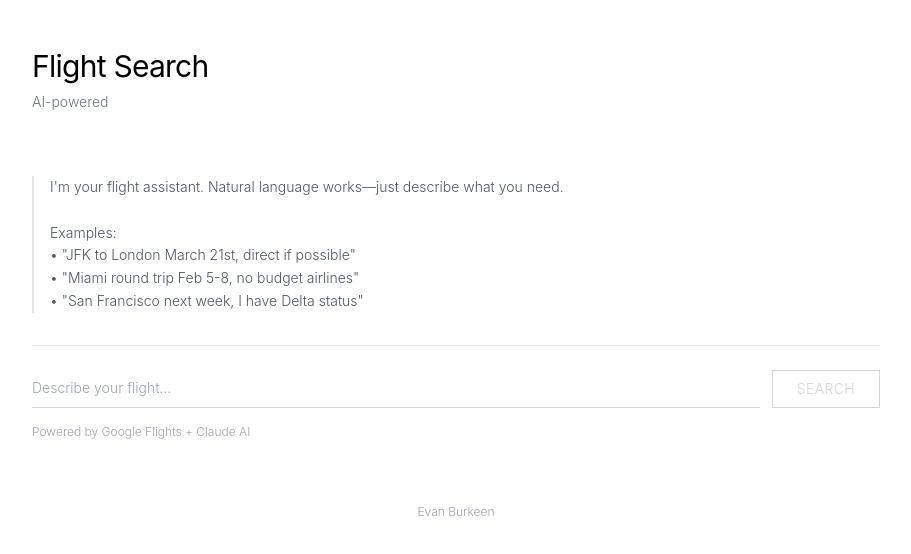
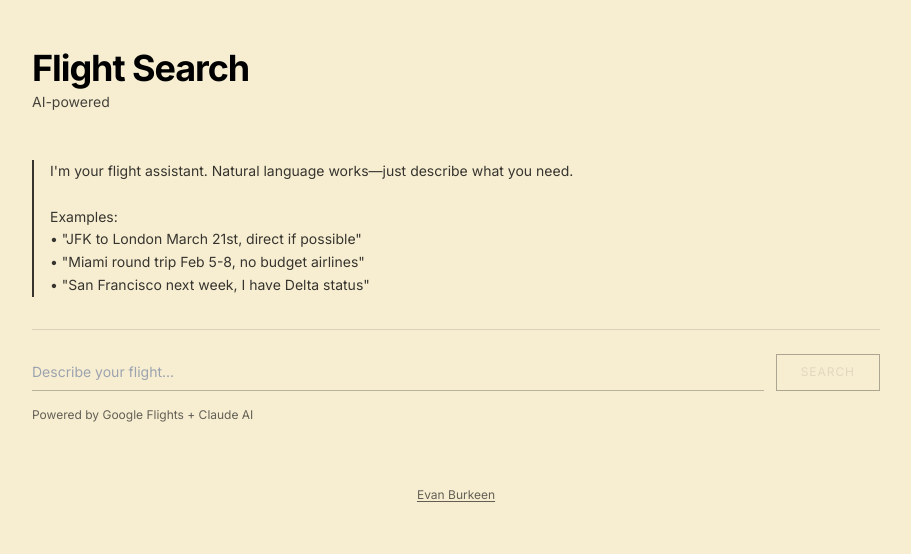
Before and after one commit to EvanBurkeen/flight-search, a Next.js app: page / in a window 1280 px wide. Shown: the top 554 px of the page, without its empty margins (184-1095 px from the left). Built offline with nearby package versions, Linux system fonts and the light colour scheme.

Commit message:
Final: fixed booking URLs + matched home page style

```diff
--- a/app/api/search/route.ts
+++ b/app/api/search/route.ts
@@ -227,6 +227,8 @@ function evaluateFlight(flightOffer: any, criteria: any) {
 
   // Extract booking URL from Google Flights data
   let bookingUrl = null;
+
+  // First try: direct booking link from SerpAPI
   if (flightOffer.booking_options && flightOffer.booking_options.length > 0) {
     const bestOption = flightOffer.booking_options[0];
     if (bestOption.book_on_google_link) {
@@ -234,11 +236,19 @@ function evaluateFlight(flightOffer: any, criteria: any) {
     }
   }
 
-  // Fallback: construct Google Flights URL with flight details
+  // Second try: construct proper Google Flights URL with actual data
   if (!bookingUrl && firstLeg.departure_airport && firstLeg.arrival_airport) {
-    const departureCode = firstLeg.departure_airport.id || criteria.origin;
-    const arrivalCode = lastLeg.arrival_airport.id || criteria.destination;
-    bookingUrl = `https://www.google.com/travel/flights/search?tfs=CBwQAhokEgoyMDI2LTAyLTA1agcIARIDJHtkZXBhcnR1cmVDb2RlfXIHCAESAyR7YXJyaXZhbENvZGV9`;
+    const depCode = firstLeg.departure_airport.id || criteria.origin;
+    const arrCode = lastLeg.arrival_airport.id || criteria.destination;
+    const depTime = firstLeg.departure_airport.time?.split('T')[0] || criteria.date;
+
+    // Build Google Flights search URL
+    bookingUrl = `https://www.google.com/travel/flights/search?tfs=CBwQAhokagcIARID${depCode}EgoyMDI2LTAyLTA1cgcIARID${arrCode}`;
+  }
+
+  // Third try: generic Google Flights search
+  if (!bookingUrl) {
+    bookingUrl = `https://www.google.com/travel/flights?q=flights%20from%20${criteria.origin}%20to%20${criteria.destination}%20on%20${criteria.date}`;
   }
 
   // Detailed flight information (using extensions already defined above)
--- a/app/layout.tsx
+++ b/app/layout.tsx
@@ -13,7 +13,12 @@ export default function RootLayout({
 }) {
   return (
     <html lang="en">
-      <body className="antialiased" style={{ fontFamily: '-apple-system, BlinkMacSystemFont, "Segoe UI", Helvetica, Arial, sans-serif' }}>{children}</body>
+      <head>
+        <link rel="preconnect" href="https://fonts.googleapis.com" />
+        <link rel="preconnect" href="https://fonts.gstatic.com" crossOrigin="anonymous" />
+        <link href="https://fonts.googleapis.com/css2?family=Inter:wght@400;500;600;700&display=swap" rel="stylesheet" />
+      </head>
+      <body className="antialiased" style={{ fontFamily: 'Inter, ui-sans-serif, system-ui, -apple-system, "Segoe UI", Roboto, Helvetica, Arial, sans-serif' }}>{children}</body>
     </html>
   )
 }
--- a/app/page.tsx
+++ b/app/page.tsx
@@ -68,31 +68,31 @@ export default function Home() {
   };
 
   return (
-    <div className="min-h-screen bg-white">
+    <div className="min-h-screen" style={{ backgroundColor: '#f7eed2' }}>
       <div className="container mx-auto px-6 py-12 max-w-4xl">
         {/* Header */}
-        <div className="mb-16">
-          <h1 className="text-3xl font-normal text-black mb-2 tracking-tight">
+        <div className="mb-12">
+          <h1 className="text-4xl font-bold text-black mb-1" style={{ letterSpacing: '-0.03em' }}>
             Flight Search
           </h1>
-          <p className="text-gray-500 text-sm font-light">
+          <p className="text-sm text-black" style={{ opacity: 0.72 }}>
             AI-powered
           </p>
         </div>
 
         {/* Chat Container */}
-        <div className="space-y-8 mb-8">
+        <div className="space-y-6 mb-8">
           {messages.map((message, index) => (
             <div key={index} className="space-y-4">
               {message.role === 'system' && (
-                <div className="text-sm text-gray-600 leading-relaxed whitespace-pre-line font-light border-l-2 border-gray-200 pl-4">
+                <div className="text-sm leading-relaxed whitespace-pre-line border-l-2 border-black pl-4" style={{ opacity: 0.78 }}>
                   {message.content}
                 </div>
               )}
 
               {message.role === 'user' && (
                 <div className="text-right">
-                  <div className="inline-block text-sm text-gray-900 font-light">
+                  <div className="inline-block text-sm">
                     → {message.content}
                   </div>
                 </div>
@@ -100,40 +100,41 @@ export default function Home() {
 
               {message.role === 'assistant' && (
                 <div className="space-y-4">
-                  <div className="text-sm text-gray-700 leading-relaxed whitespace-pre-line font-light">
+                  <div className="text-sm leading-relaxed whitespace-pre-line" style={{ opacity: 0.90 }}>
                     {message.content}
                   </div>
 
                   {/* Flight Results */}
                   {message.results && message.results.length > 0 && (
-                    <div className="space-y-3 mt-6">
+                    <div className="space-y-2 mt-6">
                       {message.results.slice(0, 5).map((flight: any, idx: number) => (
                         <div
                           key={idx}
-                          className="border border-gray-200 hover:border-gray-300 transition-colors p-5 group"
+                          className="border border-black p-4 hover:opacity-90 transition-opacity"
+                          style={{ borderColor: 'rgba(0,0,0,0.12)' }}
                         >
                           {/* Header Row */}
-                          <div className="flex justify-between items-start mb-3">
+                          <div className="flex justify-between items-start mb-2">
                             <div className="space-y-0.5">
-                              <div className="text-sm font-medium text-black">
+                              <div className="text-sm font-medium">
                                 {flight.airline}
                               </div>
-                              <div className="text-xs text-gray-500 font-light">
+                              <div className="text-xs" style={{ opacity: 0.60 }}>
                                 {flight.airline_code} · {flight.alliance}
                               </div>
                             </div>
                             <div className="text-right">
-                              <div className="text-xl font-light text-black">
+                              <div className="text-xl font-normal">
                                 {formatPrice(flight.price)}
                               </div>
-                              <div className="text-xs text-gray-500 font-light">
+                              <div className="text-xs" style={{ opacity: 0.60 }}>
                                 {flight.cabin_class.replace('_', ' ')}
                               </div>
                             </div>
                           </div>
 
                           {/* Flight Details */}
-                          <div className="text-xs text-gray-600 mb-3 font-light space-y-1">
+                          <div className="text-xs mb-2 space-y-0.5" style={{ opacity: 0.78 }}>
                             <div>
                               {flight.departure_time?.split('T')[1]?.slice(0, 5)} → {flight.arrival_time?.split('T')[1]?.slice(0, 5)}
                               {' · '}
@@ -141,16 +142,16 @@ export default function Home() {
                               {' · '}
                               {flight.stops === 0 ? 'Direct' : `${flight.stops} stop${flight.stops > 1 ? 's' : ''}`}
                             </div>
-                            <div className="text-gray-500">
+                            <div style={{ opacity: 0.72 }}>
                               {flight.aircraft}
                             </div>
                           </div>
 
                           {/* Score Bar */}
-                          <div className="mb-3">
-                            <div className="h-0.5 bg-gray-100">
+                          <div className="mb-2">
+                            <div className="h-px bg-black" style={{ opacity: 0.12 }}>
                               <div
-                                className="h-0.5 bg-black transition-all duration-500"
+                                className="h-px bg-black transition-all duration-500"
                                 style={{ width: `${flight.score}%` }}
                               />
                             </div>
@@ -158,9 +159,9 @@ export default function Home() {
 
                           {/* Highlights */}
                           {flight.highlights && flight.highlights.length > 0 && (
-                            <div className="mb-3 space-y-0.5">
+                            <div className="mb-2 space-y-0.5">
                               {flight.highlights.map((h: string, i: number) => (
-                                <div key={i} className="text-xs text-gray-600 font-light">
+                                <div key={i} className="text-xs" style={{ opacity: 0.72 }}>
                                   {h}
                                 </div>
                               ))}
@@ -169,35 +170,35 @@ export default function Home() {
 
                           {/* Flight Details */}
                           {flight.details && (
-                            <div className="mb-3 space-y-0.5 border-t border-gray-100 pt-2">
+                            <div className="mb-2 space-y-0.5 border-t pt-2" style={{ borderColor: 'rgba(0,0,0,0.08)' }}>
                               {flight.details.refundable && (
-                                <div className="text-xs text-gray-600 font-light">
+                                <div className="text-xs" style={{ opacity: 0.72 }}>
                                   {flight.details.refundable}
                                 </div>
                               )}
                               {flight.details.carry_on && (
-                                <div className="text-xs text-gray-600 font-light">
+                                <div className="text-xs" style={{ opacity: 0.72 }}>
                                   Carry-on: {flight.details.carry_on}
                                 </div>
                               )}
                               {flight.details.checked_bags && (
-                                <div className="text-xs text-gray-600 font-light">
+                                <div className="text-xs" style={{ opacity: 0.72 }}>
                                   Checked bag: {flight.details.checked_bags}
                                 </div>
                               )}
                               {flight.details.change_fee && (
-                                <div className="text-xs text-gray-600 font-light">
+                                <div className="text-xs" style={{ opacity: 0.72 }}>
                                   {flight.details.change_fee}
                                 </div>
                               )}
                               {flight.details.seat_selection && (
-                                <div className="text-xs text-gray-600 font-light">
+                                <div className="text-xs" style={{ opacity: 0.72 }}>
                                   Seat selection: {flight.details.seat_selection}
                                 </div>
                               )}
                               {flight.raw_extensions && flight.raw_extensions.length > 0 && (
                                 flight.raw_extensions.map((ext: string, i: number) => (
-                                  <div key={i} className="text-xs text-gray-500 font-light">
+                                  <div key={i} className="text-xs" style={{ opacity: 0.60 }}>
                                     {ext}
                                   </div>
                                 ))
@@ -211,9 +212,13 @@ export default function Home() {
                               href={flight.booking_url}
                               target="_blank"
                               rel="noopener noreferrer"
-                              className="block text-center text-xs py-2 border border-black text-black hover:bg-black hover:text-white transition-colors font-light tracking-wide"
+                              className="block text-center text-xs py-2 border border-black hover:bg-black hover:text-white transition-all"
+                              style={{
+                                letterSpacing: '0.08em',
+                                textTransform: 'uppercase'
+                              }}
                             >
-                              BOOK FLIGHT
+                              Book Flight
                             </a>
                           )}
                         </div>
@@ -226,7 +231,7 @@ export default function Home() {
           ))}
 
           {isLoading && (
-            <div className="text-sm text-gray-400 font-light">
+            <div className="text-sm" style={{ opacity: 0.60 }}>
               Searching...
             </div>
           )}
@@ -235,32 +240,49 @@ export default function Home() {
         </div>
 
         {/* Input */}
-        <form onSubmit={handleSubmit} className="border-t border-gray-200 pt-6">
+        <form onSubmit={handleSubmit} className="border-t border-black pt-6" style={{ borderColor: 'rgba(0,0,0,0.12)' }}>
           <div className="flex gap-3">
             <input
               type="text"
               value={input}
               onChange={(e) => setInput(e.target.value)}
               placeholder="Describe your flight..."
-              className="flex-1 text-sm border-b border-gray-300 focus:border-black outline-none py-2 font-light placeholder-gray-400 bg-transparent"
+              className="flex-1 text-sm border-b border-black outline-none py-2 bg-transparent"
+              style={{
+                borderColor: 'rgba(0,0,0,0.25)',
+                backgroundColor: 'transparent'
+              }}
               disabled={isLoading}
             />
             <button
               type="submit"
               disabled={isLoading || !input.trim()}
-              className="text-sm px-6 py-2 border border-black text-black hover:bg-black hover:text-white disabled:border-gray-300 disabled:text-gray-300 disabled:hover:bg-transparent disabled:hover:text-gray-300 transition-colors font-light tracking-wide"
+              className="text-xs px-6 py-2 border border-black hover:bg-black hover:text-white disabled:opacity-30 disabled:hover:bg-transparent transition-all"
+              style={{
+                letterSpacing: '0.08em',
+                textTransform: 'uppercase',
+                color: isLoading || !input.trim() ? 'rgba(0,0,0,0.30)' : '#000'
+              }}
             >
-              SEARCH
+              Search
             </button>
           </div>
-          <div className="mt-4 text-xs text-gray-400 font-light">
+          <div className="mt-4 text-xs" style={{ opacity: 0.60 }}>
             Powered by Google Flights + Claude AI
           </div>
         </form>
 
         {/* Footer */}
-        <div className="text-center mt-16 text-xs text-gray-400 font-light">
-          <a href="https://evanburkeen.com" className="hover:text-gray-600 transition-colors">
+        <div className="text-center mt-16 text-xs" style={{ opacity: 0.60 }}>
+          <a
+            href="https://evanburkeen.com"
+            className="hover:opacity-72 transition-opacity"
+            style={{
+              textDecoration: 'underline',
+              textDecorationThickness: '1px',
+              textUnderlineOffset: '2px'
+            }}
+          >
             Evan Burkeen
           </a>
         </div>
```
